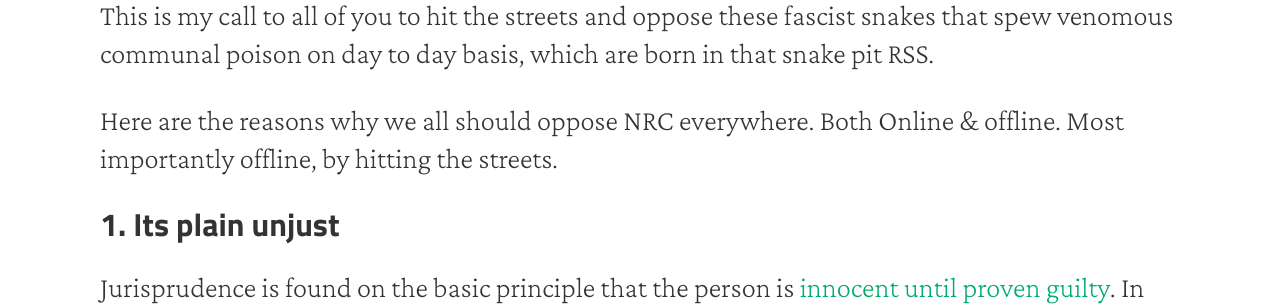
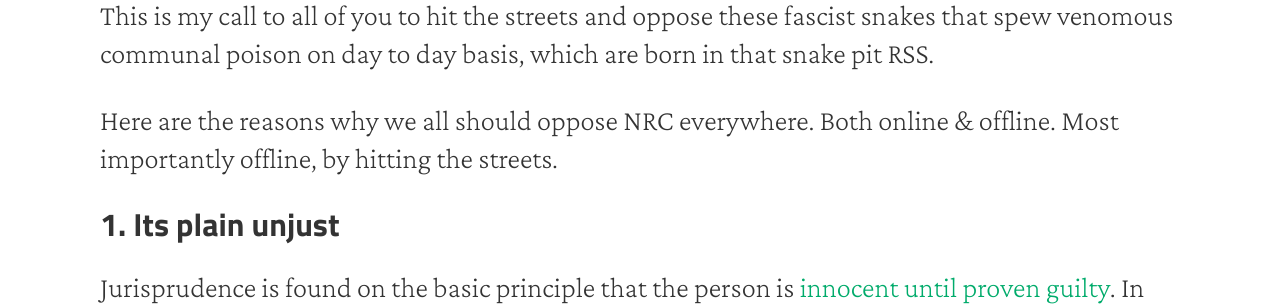
Before and after one commit to thekalinga/thekalinga.in, a Jekyll site: the page built from _posts/2019-11-24-why-fascist-nrc-should-be-opposed/2019-11-24-why-fascist-nrc-should-be-opposed.md, in a window 1280 px wide and 900 px high, scrolled down 2542 px. Shown: the part 156-462 px from the top of the window. Built offline with Jekyll 4.4.1, drawn with Linux system fonts in a browser that asks for light colours; nearby versions of some CDN libraries.

Commit message:
fixed minor issue

```diff
--- a/_posts/2019-11-24-why-fascist-nrc-should-be-opposed/2019-11-24-why-fascist-nrc-should-be-opposed.md
+++ b/_posts/2019-11-24-why-fascist-nrc-should-be-opposed/2019-11-24-why-fascist-nrc-should-be-opposed.md
@@ -69,7 +69,7 @@
 
 This is my call to all of you to hit the streets and oppose these fascist snakes that spew venomous communal poison on day to day basis, which are born in that snake pit RSS.
 
-Here are the reasons why we all should oppose NRC everywhere. Both Online & offline. Most importantly offline, by hitting the streets.
+Here are the reasons why we all should oppose NRC everywhere. Both online & offline. Most importantly offline, by hitting the streets.
 
 ## 1. Its plain unjust
 
```
